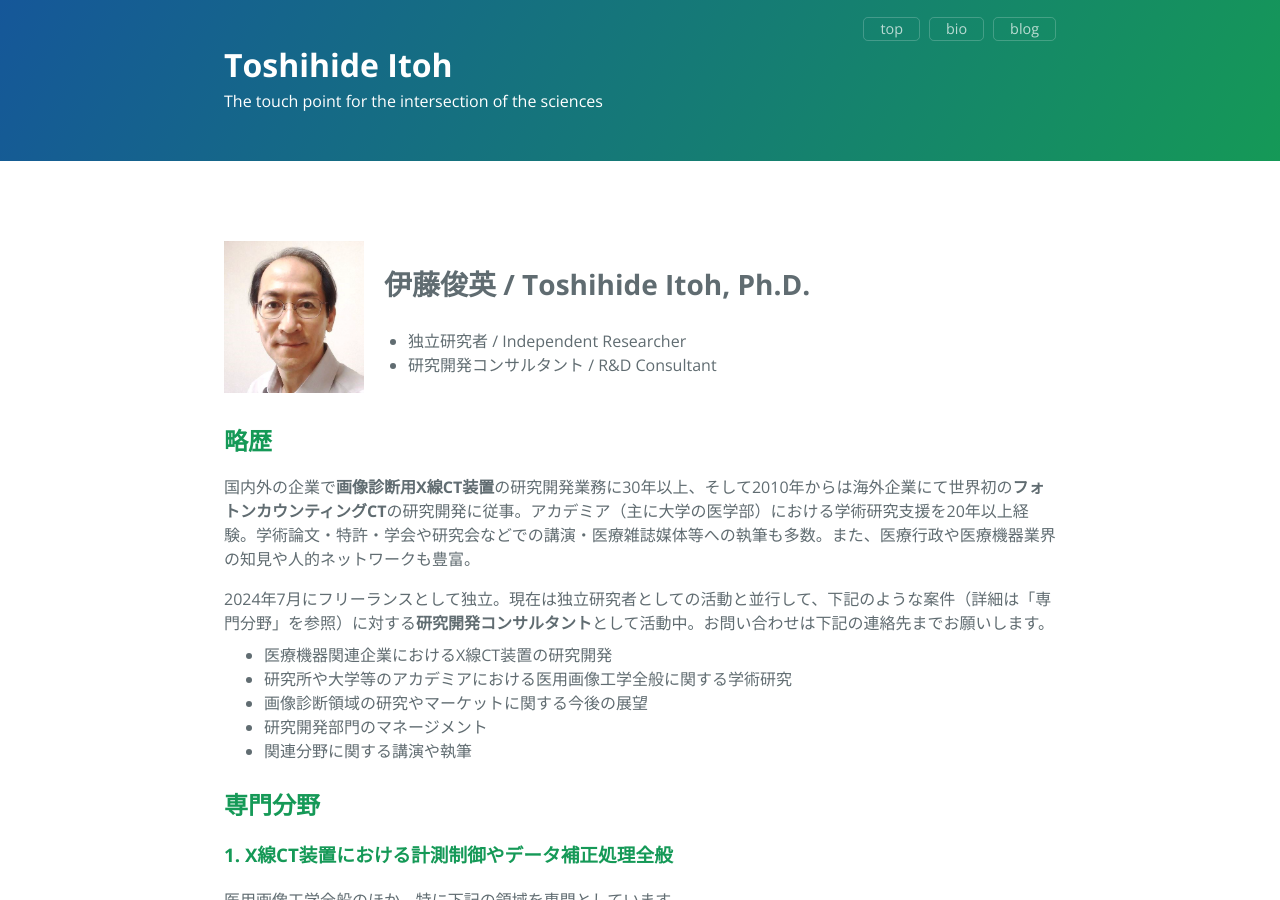
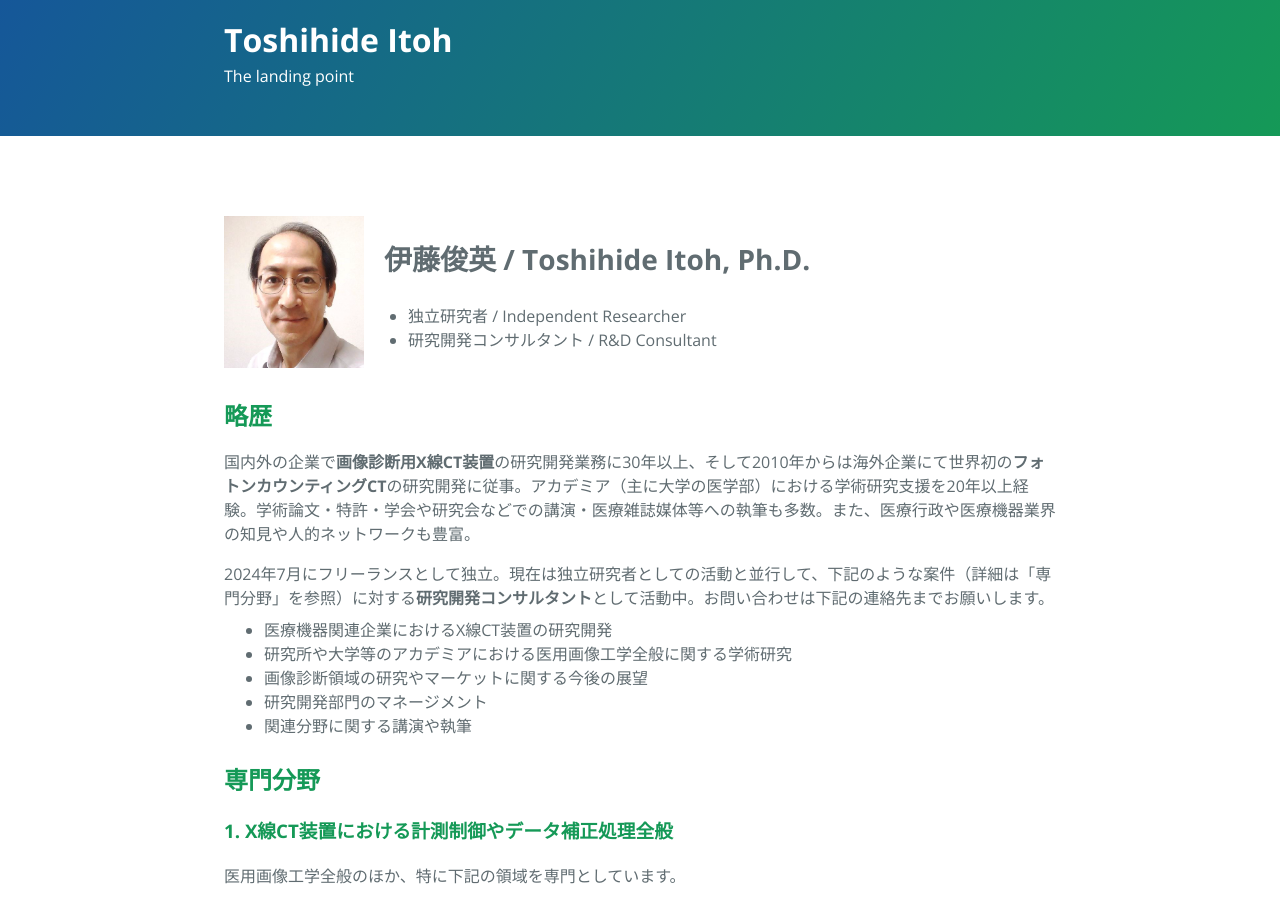
Before and after one commit to toshihide-itoh/toshihide-itoh.github.io, a Jekyll site: the page built from index.md, in a window 1280 px wide and 900 px high. Built offline with Jekyll 4.4.1, drawn with Linux system fonts in a browser that asks for light colours.

Commit message:
Add files via upload

```diff
--- a/_config.yml
+++ b/_config.yml
@@ -1,10 +1,10 @@
 title: Toshihide Itoh
-description: The touch point for the intersection of the sciences
+description: The landing point
 theme: jekyll-theme-cayman
 lang: us-US
 
 options:
-  show_pages: true
+  show_pages: false
   urlbase:
   top_url: ./index.html
   blogs_url: ./blogs.html
```
